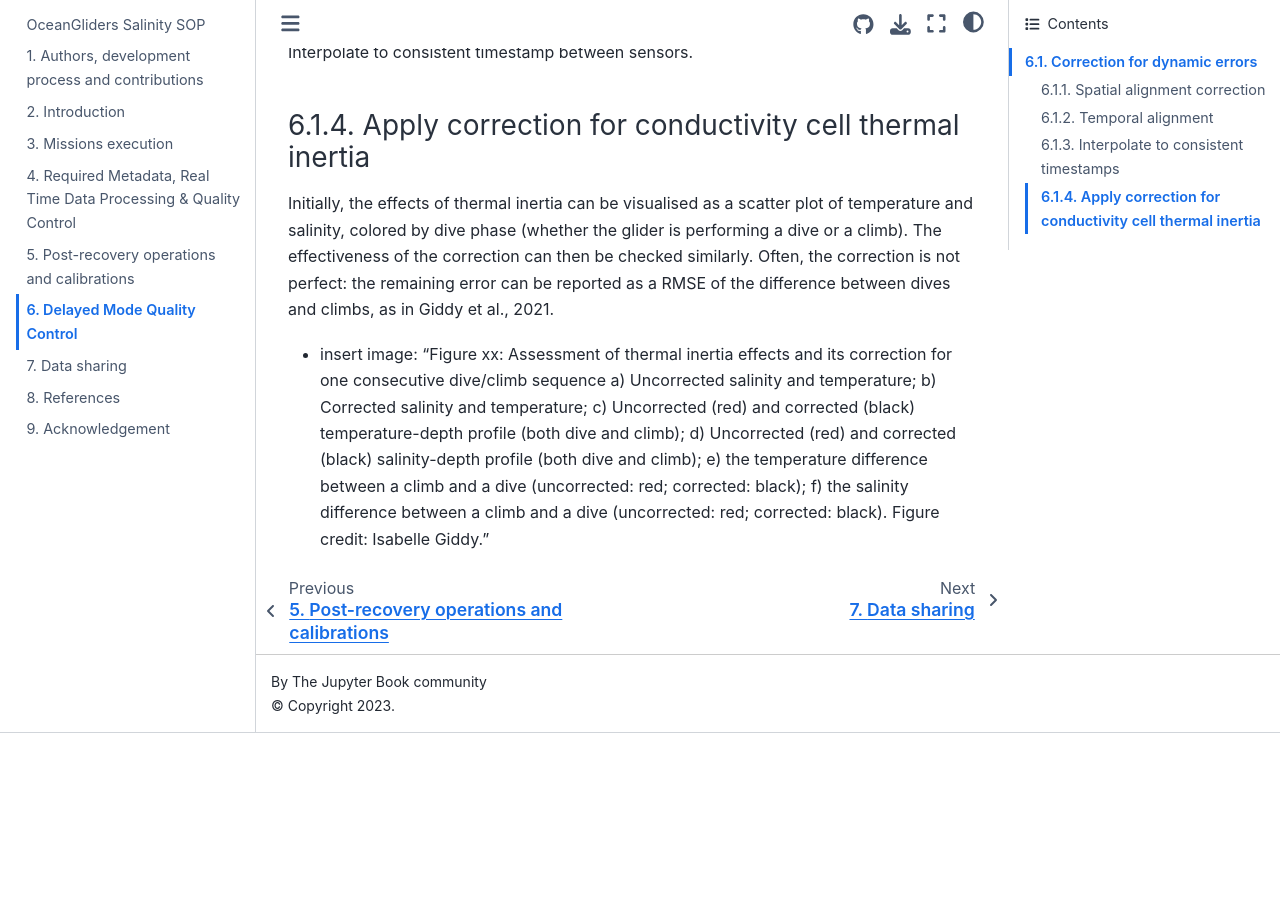
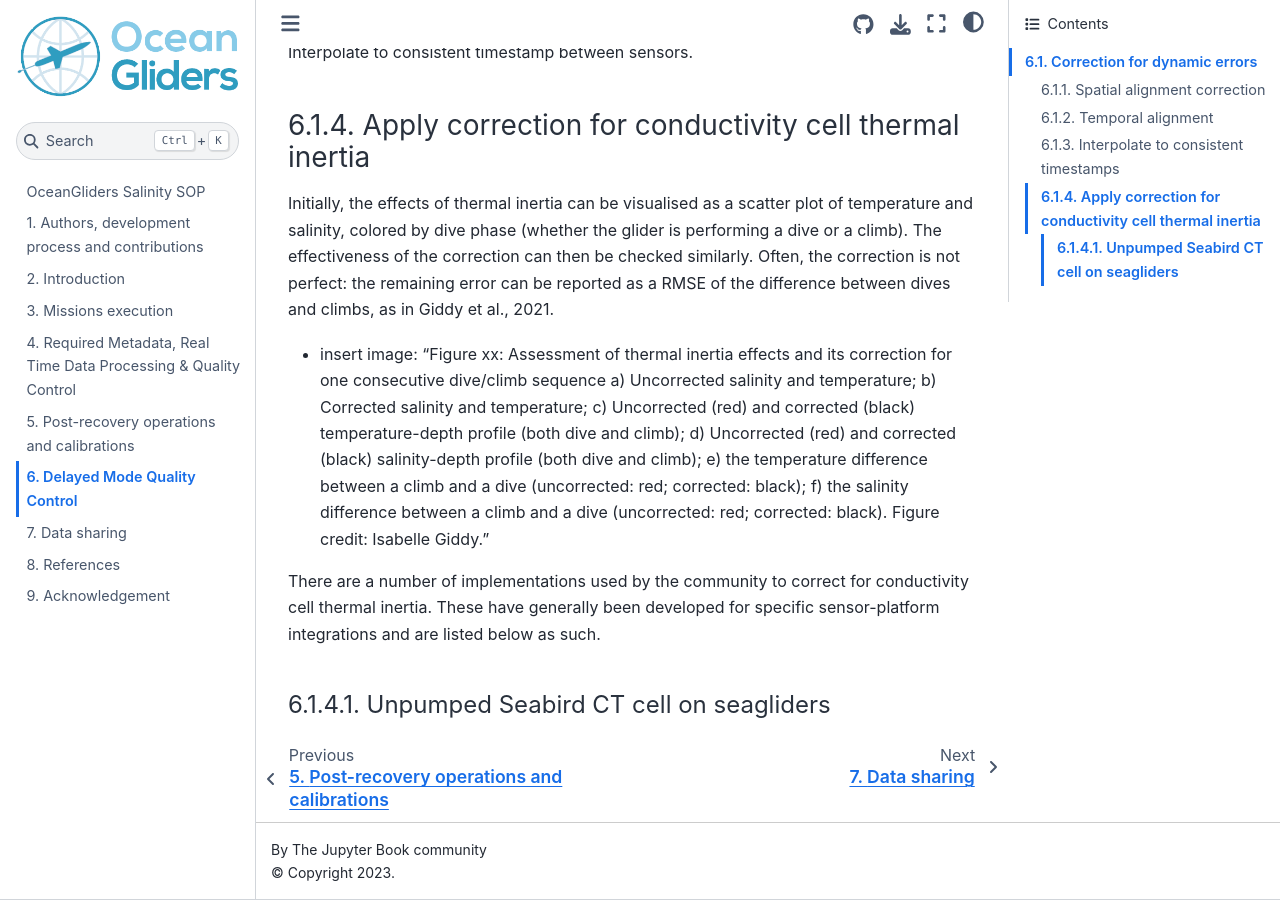
Before and after one commit to OceanGlidersCommunity/Salinity_SOP, a Jupyter Book: the page built from sections/salinity_dmqc.md, in a window 1280 px wide and 900 px high, scrolled down 1796 px. Built offline with Jupyter Book 1.0.4 settings and Sphinx 7.4.7 and the Sphinx Book theme 1.1.4, drawn with Linux system fonts in a browser that asks for light colours; pages that are not in the unit, such as notebooks, are missing from menus; before the commit the page ends 2529 px from its top, so only the background shows below that.

Commit message:
Update salinity_dmqc.md

```diff
--- a/sections/salinity_dmqc.md
+++ b/sections/salinity_dmqc.md
@@ -41,3 +41,7 @@ The effectiveness of the correction can then be checked similarly.
 Often, the correction is not perfect: the remaining error can be reported as a RMSE of the difference between dives and climbs, as in Giddy et al., 2021.
 
 - insert image: "Figure xx: Assessment of thermal inertia effects and its correction for one consecutive dive/climb sequence a) Uncorrected salinity and temperature; b) Corrected salinity and temperature; c) Uncorrected (red) and corrected (black) temperature-depth profile (both dive and climb); d) Uncorrected (red) and corrected (black) salinity-depth profile (both dive and climb); e) the temperature difference between a climb and a dive (uncorrected: red; corrected: black); f) the salinity difference between a climb and a dive (uncorrected: red; corrected: black). Figure credit: Isabelle Giddy."
+
+There are a number of implementations used by the community to correct for conductivity cell thermal inertia. These have generally been developed for specific sensor-platform integrations and are listed below as such.
+
+#### Unpumped Seabird CT cell on seagliders
```
